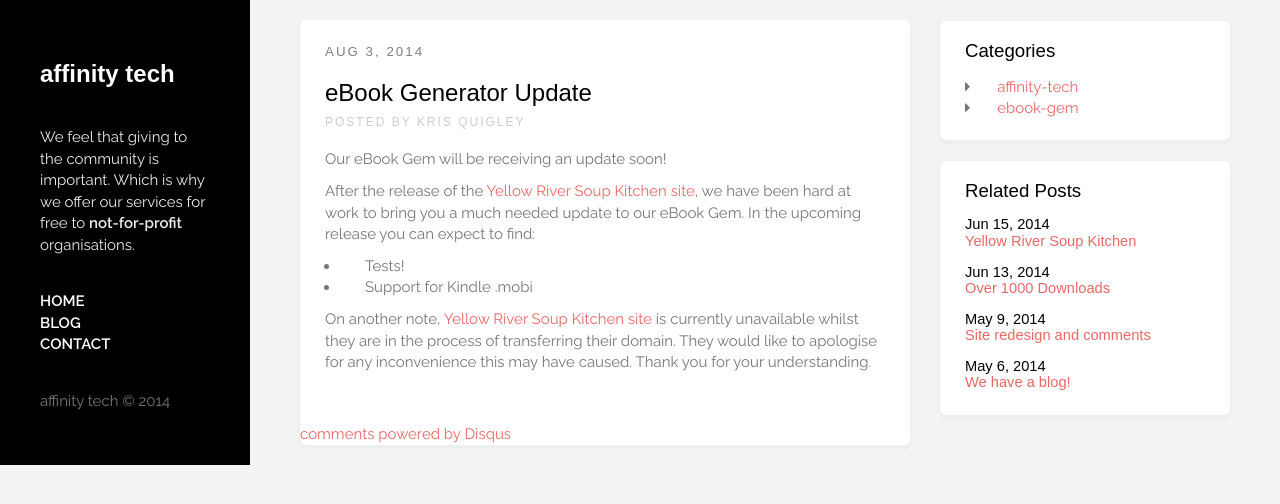
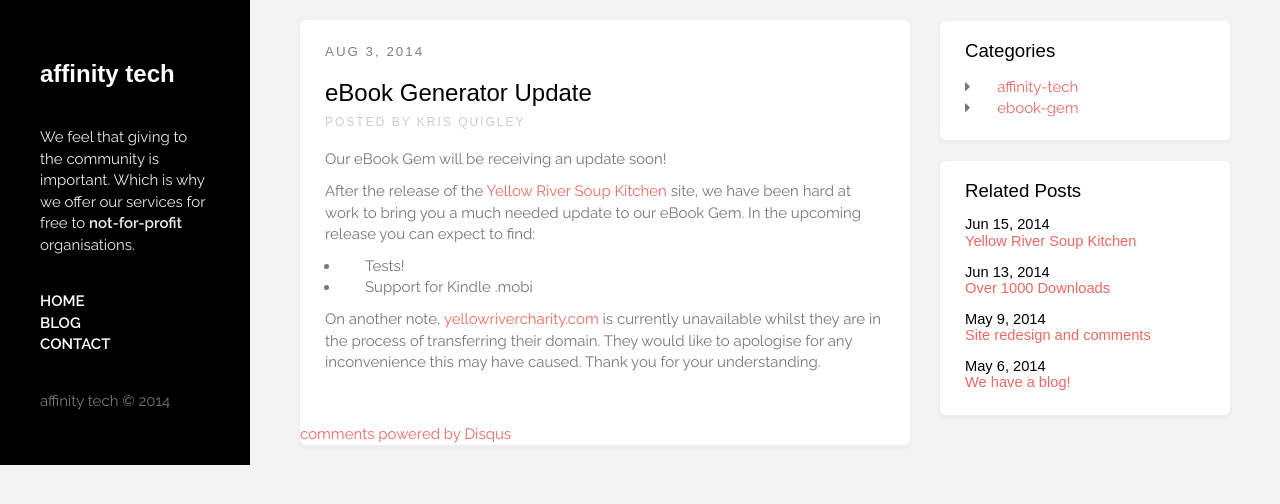
Before and after one commit to affinity-digital-ltd/affinity-tech.github.io, a Jekyll site: the page built from _posts/2014-08-03-ebook-generator-update.md, in a window 1280 px wide. Shown: the top 504 px of the page. Built offline with Jekyll 4.4.1, drawn with Linux system fonts in a browser that asks for light colours; nearby versions of some CDN libraries; library files that are not in the unit come from our copies; comment, search, counter and statistics services are not loaded.

Commit message:
fixed type in blog post

```diff
--- a/_posts/2014-08-03-ebook-generator-update.md
+++ b/_posts/2014-08-03-ebook-generator-update.md
@@ -9,10 +9,10 @@
 
 Our eBook Gem will be receiving an update soon!
 
-After the release of the [Yellow River Soup Kitchen site](http://www.yellowrivercharity.com/en), we have been hard at work to bring you a much needed update to our eBook Gem.
+After the release of the [Yellow River Soup Kitchen](http://www.yellowrivercharity.com/en) site, we have been hard at work to bring you a much needed update to our eBook Gem.
 In the upcoming release you can expect to find:
 
   - Tests!
   - Support for Kindle .mobi
 
-On another note, [Yellow River Soup Kitchen site](http://www.yellowrivercharity.com/en) is currently unavailable whilst they are in the process of transferring their domain.  They would like to apologise for any inconvenience this may have caused.  Thank you for your understanding.
+On another note, [yellowrivercharity.com](http://www.yellowrivercharity.com/en) is currently unavailable whilst they are in the process of transferring their domain.  They would like to apologise for any inconvenience this may have caused.  Thank you for your understanding.
```
